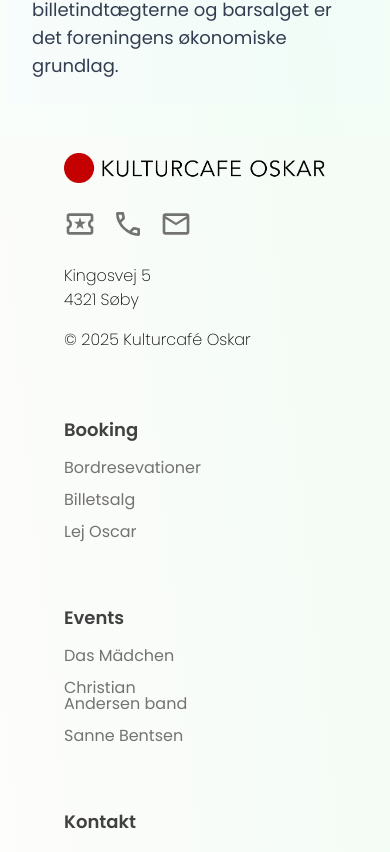
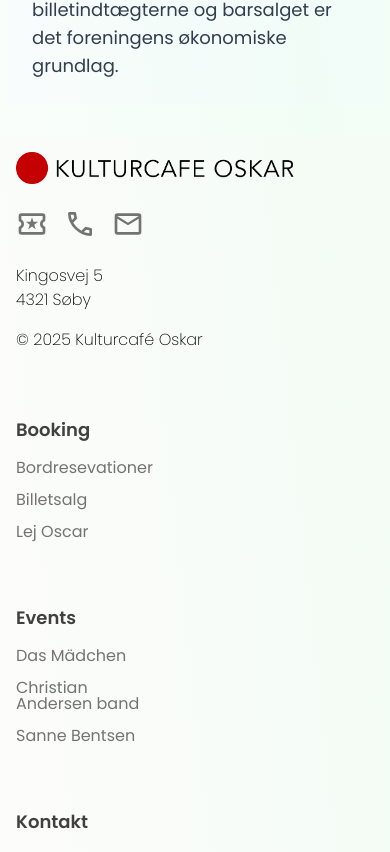
Before and after one commit to TheOnlyChresser/newtakeongrundforloebcase, a Next.js app: page / in a window 390 px wide. Shown: the part 2799-3651 px from the top of the page. Built offline with nearby package versions, Linux system fonts and the light colour scheme.

Commit message:
Update Footer.tsx

```diff
--- a/src/components/Footer.tsx
+++ b/src/components/Footer.tsx
@@ -5,7 +5,7 @@ import Logo from "../app/images/logo-oskar.png"
 export default function Footer () {
     return (
         <footer className="flex justify-center mt-8 bg-red-50/20">
-            <div className="grid grid-cols-1 md:grid-cols-2 w-full px-16 py-4">
+            <div className="grid grid-cols-1 md:grid-cols-2 w-full px-4 md:px-16 py-4">
                 <div>
                     <Image src={Logo} alt="logo" className="w-auto h-8 object-contain"/>
                     <div className="md:ml-4">
```
